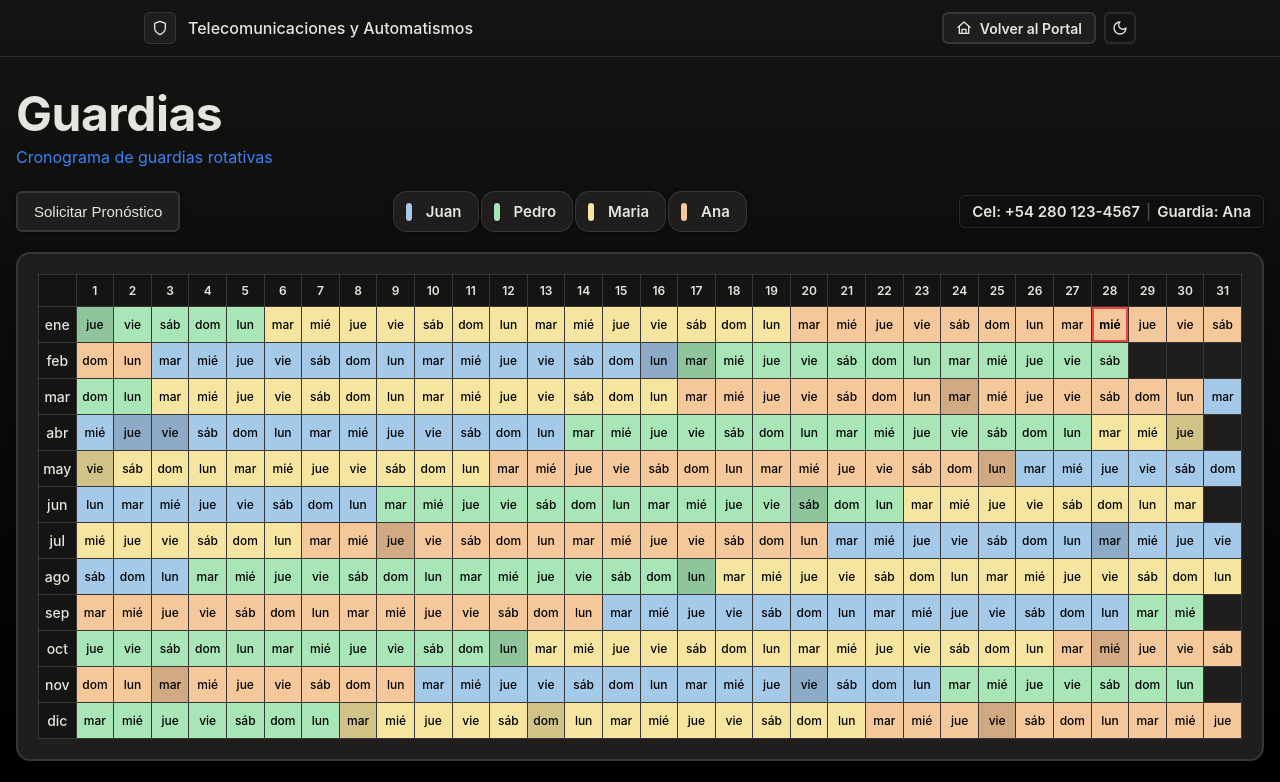
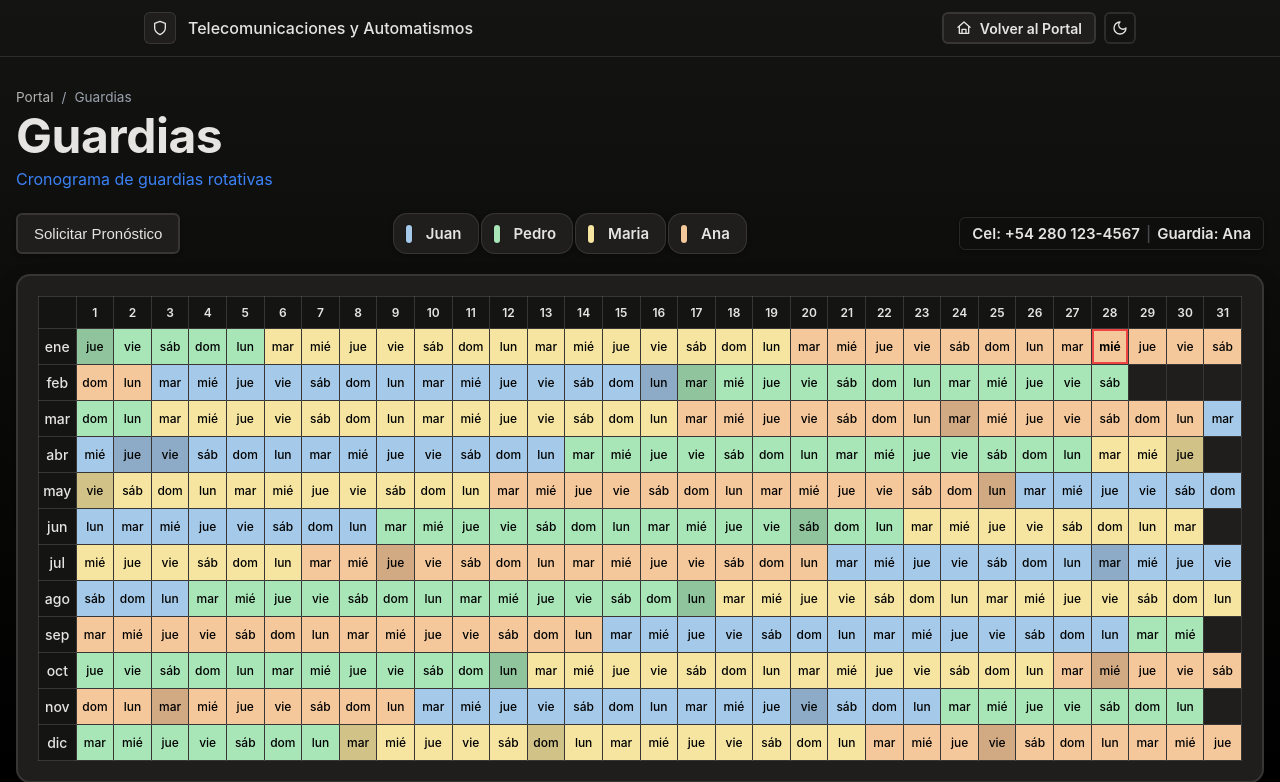
Before and after one commit to mferrari98/cont-guardias, a Flask app: page / in a window 1280 px wide. Shown: the top 782 px of the page. Run offline with Flask 3, Linux system fonts and the light colour scheme.

Commit message:
Mejoras visuales en la presentacion de los guardias

```diff
--- a/static/css/guardias.css
+++ b/static/css/guardias.css
@@ -202,6 +202,25 @@
     max-width: var(--calendar-max-width);
     margin: 32px auto 24px;
     padding: 0;
+}
+
+.breadcrumb {
+    display: flex;
+    align-items: center;
+    gap: 8px;
+    font-size: 0.85rem;
+    color: var(--text-tertiary);
+    margin-bottom: 6px;
+}
+
+.breadcrumb a {
+    color: var(--text-secondary);
+    text-decoration: none;
+    transition: opacity var(--transition-normal);
+}
+
+.breadcrumb a:hover {
+    opacity: 0.8;
 }
 
 .page-header h1 {
--- a/templates/index.html
+++ b/templates/index.html
@@ -57,6 +57,11 @@
         <!-- Header principal -->
         <header class="page-header">
             <div class="page-title">
+                <div class="breadcrumb">
+                    <a href="/">Portal</a>
+                    <span>/</span>
+                    <span>Guardias</span>
+                </div>
                 <h1>Guardias</h1>
                 <p class="info-subtitle">
                     Cronograma de guardias rotativas
```
